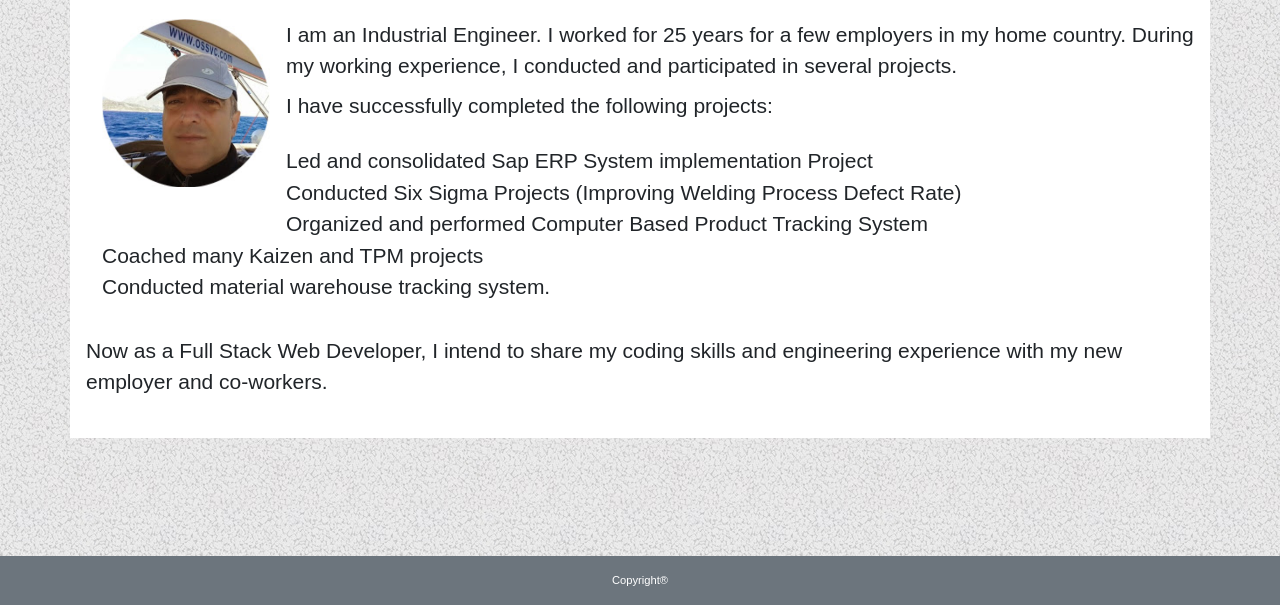
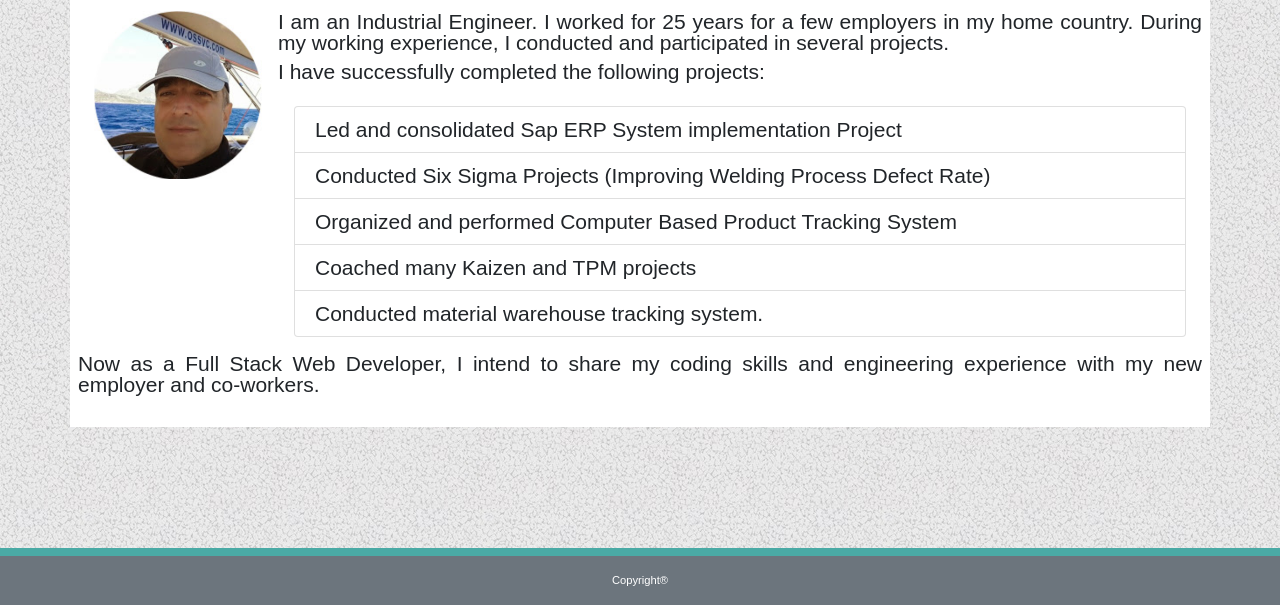
Before and after one commit to MahirErden/homework2, a plain HTML site: page index.html in a window 1280 px wide. Shown: the part 195-800 px from the top of the page. Drawn offline with nearby package versions, Linux system fonts and the light colour scheme.

Commit message:
project completed

```diff
--- a/assets/css/style.css
+++ b/assets/css/style.css
@@ -77,19 +77,19 @@ body {
 /* main content styling*/
 
 @media (min-width: 576) {
-   [class ="container"] {
-     margin: 0;
+   [class *="container"] {
+     margin: auto;
      border: #cccccc;
    }
 }
 
 /* About Me container styling*/
 .container {
-   margin: 0px auto;
-   line-height: 150%;
+   margin: auto;
    margin-top: 3%;
    margin-bottom: 7%;
    font-size: 150%;
+   line-height: 100%;
 }
 
 .caption {
@@ -102,8 +102,12 @@ body {
    width: 90%;
    left: 0;
    right:0;
-   bottom: 15%;
+   bottom: 20%;
    height:35px;
    font-weight: bold;
    font-size: 1rem;
-   }
+}
+
+.footer{
+   border-top: 8px solid #4aaaa5;
+}
--- a/index.html
+++ b/index.html
@@ -36,24 +36,22 @@
     </div>
 
     <!-- About me content -->
-    <div class="container p-3 bg-white">
+    <div class="container p-2 bg-white">
       <div class=" h2 aboutme p-2 mb-0">About Me</div>
         <img class="img-fluid img-thumbnail p-3 mt-2 mb-4" src=".\assets\images\MahirErden.png" alt = "Mahir Erden's photo">
         <div class="mt-4">
-          <p class="mb-2"> I am an Industrial Engineer. I worked for 25 years for a few employers in my home country.
+          <p class="mb-2 text-justify"> I am an Industrial Engineer. I worked for 25 years for a few employers in my home country.
             During my working experience, I conducted and participated in several projects. </p>
-          <p class="mb-2">I have successfully completed the following projects:</p>
-          <div>
-            <ul class="p-3">
-              <li>Led and consolidated Sap ERP System implementation Project</li>
-              <li>Conducted Six Sigma Projects (Improving Welding Process Defect Rate) </li>
-              <li>Organized and performed Computer Based Product Tracking System</li>
-              <li> Coached many Kaizen and TPM projects </li>
-              <li>Conducted material warehouse tracking system. </li>
+          <p class="mb-2 text-justify">I have successfully completed the following projects:</p>
+            <ul class="list-group p-3">
+              <li class="list-group-item">Led and consolidated Sap ERP System implementation Project</li>
+              <li class="list-group-item">Conducted Six Sigma Projects (Improving Welding Process Defect Rate) </li>
+              <li class="list-group-item">Organized and performed Computer Based Product Tracking System</li>
+              <li class="list-group-item">Coached many Kaizen and TPM projects </li>
+              <li class="list-group-item">Conducted material warehouse tracking system. </li>
             </ul>
-            <p class="mb-4">Now as a Full Stack Web Developer, I intend to share my coding skills and
+            <p class="mb-4 text-justify">Now as a Full Stack Web Developer, I intend to share my coding skills and
               engineering experience with my new employer and co-workers.</p>
-          </div>
         </div>
       </div>
     </div>
```
Also changed, not shown: portfolio.html (+6 -6 lines), assets/images/Hangman.jpg (deleted), assets/images/Project.jfif (deleted), assets/images/Project2.png (deleted), assets/images/Project3.jpg.jfif (deleted), assets/images/Project4.jfif (deleted), assets/images/ProjectImage.jfif (deleted), assets/images/RPG-Game.jpg (deleted), assets/images/Rock Paper Scissors.jpg (deleted), assets/images/Rutgers Info Widget.jpg (deleted), assets/images/Trivia Game.jpg (deleted).
